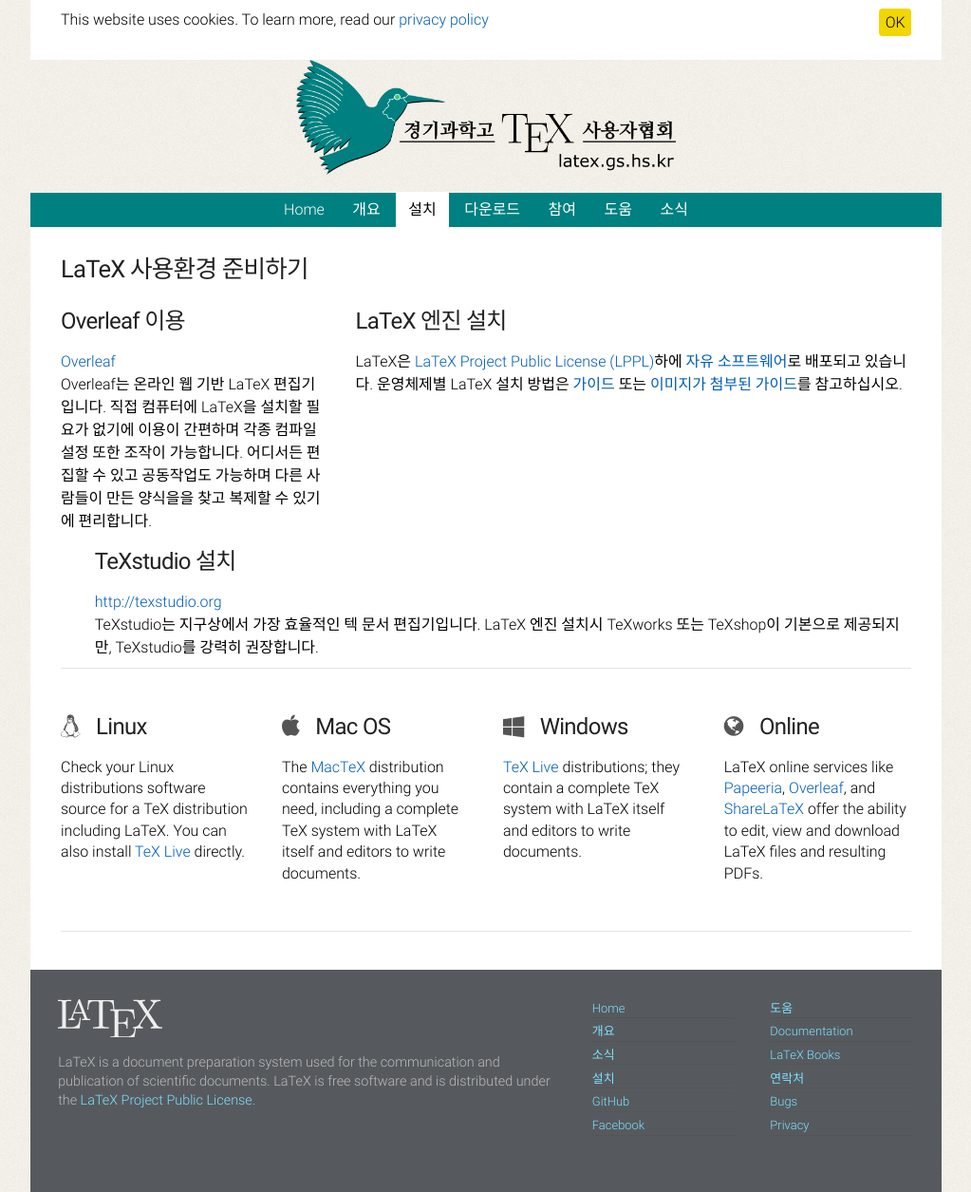
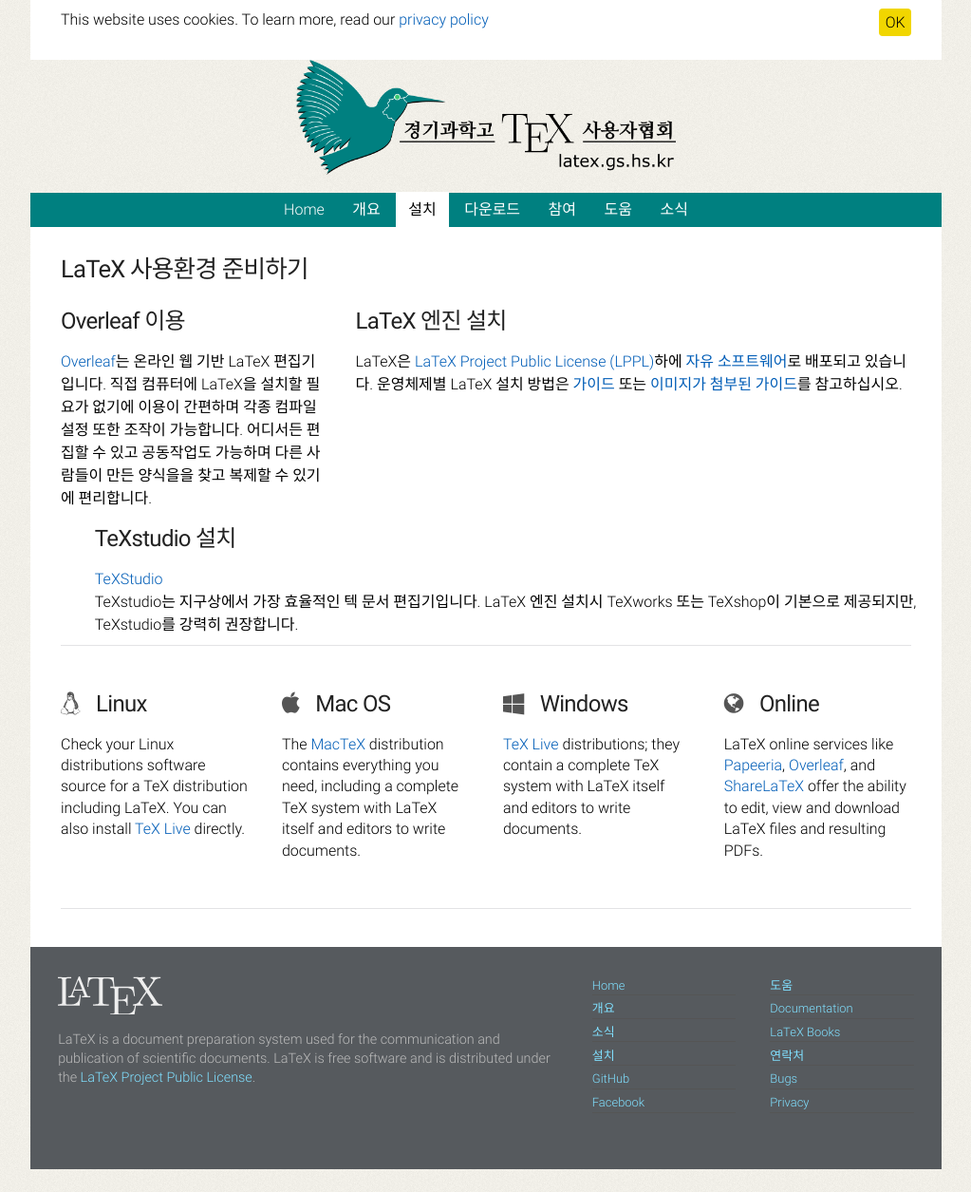
Before and after one commit to gshstexsociety/gshstexsociety.github.io, a Jekyll site: the page built from 설치/index.md, in a window 1280 px wide. Shown: the whole page at 95% size, without its empty margins (128-1151 px from the left). Built offline with Jekyll 4.4.1, drawn with Linux system fonts in a browser that asks for light colours; after the commit the page ends 1231 px from its top, so only the background shows below that.

Commit message:
Update index.md

```diff
--- a/설치/index.md
+++ b/설치/index.md
@@ -12,9 +12,8 @@ permalink: /설치/
   <div class="col cell1of3">
     <h2>Overleaf 이용</h2>
 
-     <a href="https://www.overleaf.com/">Overleaf</a>
-    <br>
-    Overleaf는 온라인 웹 기반 LaTeX 편집기입니다. 직접 컴퓨터에 LaTeX을 설치할 필요가 없기에 이용이 간편하며 각종 컴파일 설정 또한 조작이 가능합니다. 어디서든 편집할 수 있고 공동작업도 가능하며 다른 사람들이 만든 양식을을 찾고 복제할 수 있기에 편리합니다.
+    <a href="https://www.overleaf.com/">Overleaf</a>는 온라인 웹 기반 LaTeX 편집기입니다. 직접 컴퓨터에 LaTeX을 설치할 필요가 없기에 이용이 간편하며
+    각종 컴파일 설정 또한 조작이 가능합니다. 어디서든 편집할 수 있고 공동작업도 가능하며 다른 사람들이 만든 양식을을 찾고 복제할 수 있기에 편리합니다.
   </div>
   <div class="col cell2of3">
     <h2>LaTeX 엔진 설치</h2>
@@ -24,10 +23,10 @@ permalink: /설치/
     LaTeX 설치 방법은 <a href="https://github.com/gshslatexintro/An-Introduction-to-LaTeX/blob/master/Installation.md">가이드</a> 또는
     <a href="https://github.com/gshslatexintro/An-Introduction-to-LaTeX/blob/master/Installation_images.md">이미지가 첨부된 가이드</a>를 참고하십시오.
   </div>
-  <div class="col cell3of2">
+  <div class="col cell3of3">
     <h2>TeXstudio 설치</h2>
 
-    <a href="TeXStudio">http://texstudio.org</a>
+    <a href="http://texstudio.org">TeXStudio</a>
     <br>
     TeXstudio는 지구상에서 가장 효율적인 텍 문서 편집기입니다.
     LaTeX 엔진 설치시 TeXworks 또는 TeXshop이 기본으로 제공되지만, TeXstudio를 강력히 권장합니다.
```
